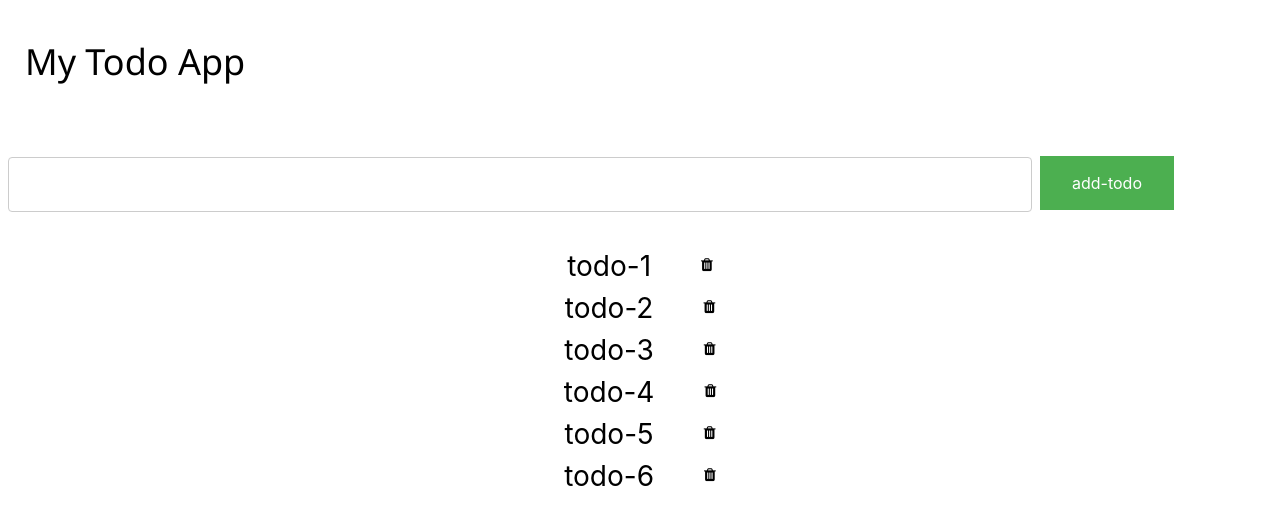
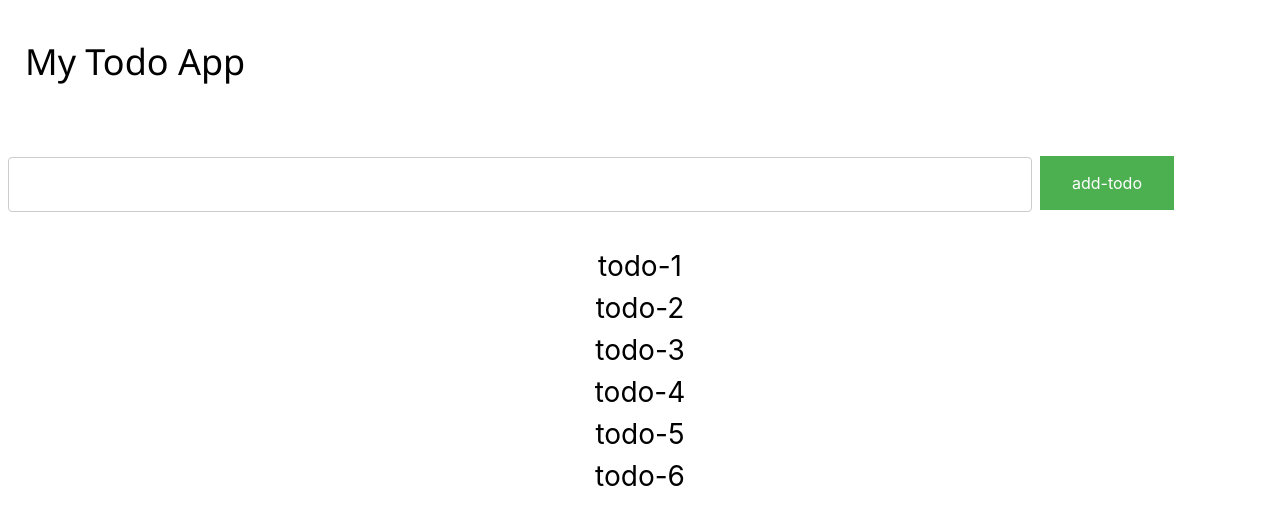
Before and after one commit to Sg1211/todo-app-react, a React (Create React App) app: page / in a window 1280 px wide. Shown: the top 524 px of the page. Built offline with nearby package versions, Linux system fonts and the light colour scheme.

Commit message:
added-custom-hooks

```diff
--- a/src/molecules/todoItem/TodoItem.css
+++ b/src/molecules/todoItem/TodoItem.css
@@ -4,6 +4,7 @@
 }
 
 .todo-value {
+    cursor: pointer;
     font-size: 28px;
 }
 
@@ -11,3 +12,7 @@
     cursor: pointer;
     margin-left: 50px;
 }
+
+.strike-class {
+    text-decoration: line-through;
+}
--- a/src/molecules/todoItem/TodoItem.js
+++ b/src/molecules/todoItem/TodoItem.js
@@ -3,20 +3,19 @@ import React from 'react';
 //Styles
 import "./TodoItem.css"
 
-const TodoItem = ({todoInfo, onTodoDelete }) => {
+const TodoItem = ({todoInfo, onTodoClick }) => {
 
-    const {id, text} = todoInfo;
+    const {id, text, isCompleted} = todoInfo;
 
-    const _onTodoDelete = () => {
-        onTodoDelete(id)
+    const onClick = () => {
+        onTodoClick(id)
     }
+
+    const strikeClass = isCompleted ? "strike-class" : " ";
 
     return (
         <div className='todo-item'>
-            <div className='todo-value'>{text}</div>
-            <div className='todo-delete' onClick={_onTodoDelete}>
-                <i className="fa fa-trash"></i>
-            </div>
+            <div className={`todo-value ${strikeClass}`} onClick={onClick}>{text}</div>
         </div>
     )
 }
--- a/src/molecules/todoList/TodoList.js
+++ b/src/molecules/todoList/TodoList.js
@@ -6,7 +6,7 @@ import TodoItem from '../todoItem';
 // Styles
 import "./TodoList.css"
 
-const TodoList = ({todoList, onTodoDelete}) => {
+const TodoList = ({todoList, onTodoClick}) => {
 
     return (
       <>
@@ -16,7 +16,7 @@ const TodoList = ({todoList, onTodoDelete}) => {
                     <TodoItem
                         key={index}
                         todoInfo={todoInfo}
-                        onTodoDelete={onTodoDelete}
+                        onTodoClick={onTodoClick}
                     />
                 )
             })
--- a/src/pages/todoSetup/TodoSetup.js
+++ b/src/pages/todoSetup/TodoSetup.js
@@ -1,51 +1,21 @@
-import React, {useState, useEffect} from 'react';
+import React from 'react';
 
 // Components
 import TodoForm from '../../molecules/todoForm';
 import TodoList from '../../molecules/todoList';
 import Header from '../../atoms/header';
 
-// Constants
-import MOCK_TODO_LIST from './constants/mockTodoList';
-import { EMPTY_ARRAY } from '../../constants/todo.general';
-
-// Utils
-import { fetchData } from '../../utils/fetchData';
+// Hooks
+import useFetchData from './hooks/useFetchData';
+import useTodoSetup from './hooks/useTodoSetup';
 
 // Styles
 import "./TodoSetup.css"
 
 const TodoSetup = () => {
-    const [todoText, setTodoText] = useState("");
-    const [todoList, setTodoList] = useState(EMPTY_ARRAY);
+    const {todoList, setTodoList} = useFetchData();
+    const {todoText, onInputChange, onFormSubmit, onTodoClick} = useTodoSetup(todoList, setTodoList);
 
-    useEffect(() => {
-        fetchData(MOCK_TODO_LIST, 2000).then((list) => setTodoList(list));
-    }, EMPTY_ARRAY);
-
-
-    const onInputChange = (e) => {
-        setTodoText(e.target.value);
-    }
-
-    const onFormSubmit = (e) => {
-        e.preventDefault();
-        if (!todoText) return;
-
-        const newTodoInfo = {};
-        newTodoInfo.id = todoList.length + 1;
-        newTodoInfo.text = todoText;
-
-        const newTodoList = [...todoList, newTodoInfo];
-        setTodoList(newTodoList);
-        setTodoText("");
-    }
-
-    const onTodoDelete = (selectedId) => {
-        const newTodos = [...todoList];
-        const filteredTodos = newTodos.filter((todoInfo) => todoInfo.id !== selectedId);
-        setTodoList(filteredTodos);
-    }
 
     const renderTodoForm = () => {
         return (
@@ -64,7 +34,7 @@ const TodoSetup = () => {
         return (
             <TodoList
                 todoList={todoList}
-                onTodoDelete={onTodoDelete}
+                onTodoClick={onTodoClick}
             />
         )
     }
--- /dev/null
+++ b/src/pages/todoSetup/hooks/useFetchData.js
@@ -0,0 +1,23 @@
+// Hooks
+import {useState, useEffect} from 'react';
+
+// Constants
+import MOCK_TODO_LIST from '../constants/mockTodoList';
+import { EMPTY_ARRAY } from '../../../constants/todo.general';
+
+// Utils
+import { fetchData } from '../../../utils/fetchData';
+
+
+function useFetchData() {
+    const [todoList, setTodoList] = useState(EMPTY_ARRAY);
+
+    useEffect(() => {
+        fetchData(MOCK_TODO_LIST, 2000).then((list) => setTodoList(list));
+    }, EMPTY_ARRAY);
+
+
+    return {todoList, setTodoList};
+}
+
+export default useFetchData;
--- /dev/null
+++ b/src/pages/todoSetup/hooks/useTodoSetup.js
@@ -0,0 +1,37 @@
+// Hooks
+import {useState } from 'react';
+
+function useTodoSetup(todoList, setTodoList) {
+    const [todoText, setTodoText] = useState("");
+
+       const onInputChange = (e) => {
+            setTodoText(e.target.value);
+        }
+
+        const onFormSubmit = (e) => {
+            e.preventDefault();
+            if (!todoText) return;
+
+            const newTodoInfo = {};
+            newTodoInfo.id = todoList.length + 1;
+            newTodoInfo.text = todoText;
+            newTodoInfo.isCompleted = false;
+
+            const newTodoList = [...todoList, newTodoInfo];
+            setTodoList(newTodoList);
+            setTodoText("");
+        }
+
+        const onTodoClick = (selectedId) => {
+            const newTodoList = todoList.map((todoInfo) => {
+                if(todoInfo.id === selectedId && todoInfo.isCompleted === false)
+                     todoInfo.isCompleted = true;
+                return todoInfo;
+            })
+            setTodoList(newTodoList);
+        }
+
+    return {todoText, onInputChange, onFormSubmit, onTodoClick}
+}
+
+export default useTodoSetup;
```
